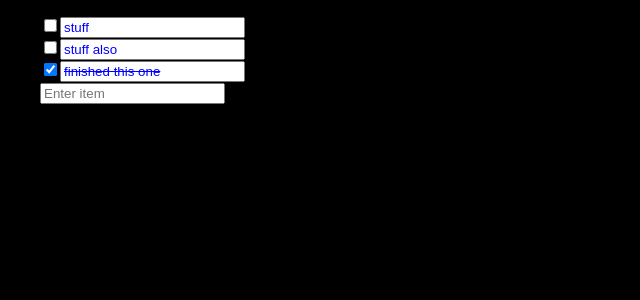
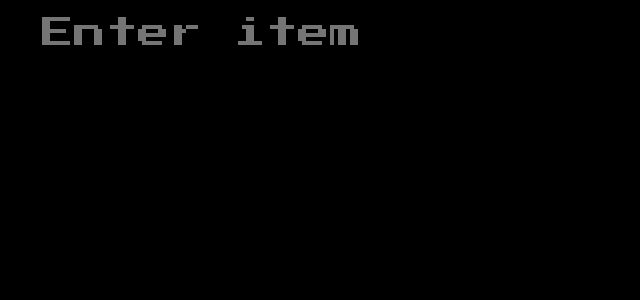
Before and after one commit to ali-naq-v/react-todo-terminal, a React (Create React App) app: page / in a window 1280 px wide. Shown: the top 300 px of the page, without its empty margins (0-640 px from the left). Built offline with nearby package versions, Linux system fonts and the light colour scheme.

Commit message:
added some cool styling

```diff
--- a/public/index.html
+++ b/public/index.html
@@ -3,6 +3,7 @@
   <head>
     <meta charset="utf-8" />
     <link rel="icon" href="%PUBLIC_URL%/favicon.ico" />
+    <link href="https://fonts.googleapis.com/css2?family=Press+Start+2P&family=Share+Tech+Mono&display=swap" rel="stylesheet">
     <meta name="viewport" content="width=device-width, initial-scale=1" />
     <meta name="theme-color" content="#000000" />
     <meta
--- a/src/App.js
+++ b/src/App.js
@@ -24,12 +24,13 @@ class ToDo {
 
 function App() {
 
-  var item1 = new ToDo("stuff", false)
-  var item2 = new ToDo("stuff also", false)
-  var item3 = new ToDo("finished this one", true)
-  var item4 = new ToDo("", false)
+  var item1 = new ToDo("", false)
+  // var item2 = new ToDo("stuff also", false)
+  // var item3 = new ToDo("finished this one", true)
+  // var item4 = new ToDo("", false)
 
-  const initToDoItems = [item1, item2, item3, item4]
+  //const initToDoItems = [item1, item2, item3, item4]
+  const initToDoItems = [item1]
   const [toDoItems, setToDoItems] = useState(initToDoItems)
   const refsArray = useRef([])
 
@@ -53,24 +54,46 @@ function App() {
   }
 
   const keyDown = (event, indexToDo) => {
+    //up arrow
+    if (event.keyCode === 38) {
+
+      if (indexToDo> 0) {
+      setTimeout(() => {
+        refsArray.current[indexToDo-1].focus()
+      }, 0);
+    }
+
+    }
+    //down arrow
+    if (event.keyCode === 40) {
+
+      if (toDoItems.length-1 !== indexToDo) {
+      setTimeout(() => {
+        refsArray.current[indexToDo+1].focus()
+      }, 0);
+    }
+
+    }
 
     //backspace
     if( event.keyCode === 8 && toDoItems[indexToDo].content.length===0){
       const _todo = [...toDoItems]
       _todo.splice(indexToDo, 1)
-      setToDoItems(_todo)
+
       setTimeout(() => {
+        setToDoItems(_todo)
         refsArray.current[indexToDo-1].focus()
-      }, 0);
+      }, 100);
     }
     //Enter key
     if( event.keyCode === 13 && toDoItems[indexToDo].content.length>=0){
       const _todo = [...toDoItems]
       _todo.splice(indexToDo+1, 0, new ToDo("", false))
-      setToDoItems(_todo)
+
       setTimeout(() => {
+        setToDoItems(_todo)
         refsArray.current[indexToDo+1].focus()
-      }, 0);
+      }, 100);
     }
   }
 
--- a/src/index.css
+++ b/src/index.css
@@ -1,8 +1,6 @@
 body {
   margin: 0;
-  font-family: -apple-system, BlinkMacSystemFont, 'Segoe UI', 'Roboto', 'Oxygen',
-    'Ubuntu', 'Cantarell', 'Fira Sans', 'Droid Sans', 'Helvetica Neue',
-    sans-serif;
+  font-family: 'Share Tech Mono', monospace;
   -webkit-font-smoothing: antialiased;
   -moz-osx-font-smoothing: grayscale;
   background-color: black;
@@ -13,6 +11,21 @@ code {
     monospace;
 }
 
-.inputbox {
-  color: blue;
+input {
+  color: green;
+  font-family: 'Press Start 2P', cursive;
+  font-size: 4vh;
+
+  background-color: black;
+  border-top-style: hidden;
+  border-right-style: hidden;
+  border-left-style: hidden;
+  border-bottom-style: hidden;
+
+  /* border-color: black; */
+
 }
+
+li {
+  outline: none;
+}
```
